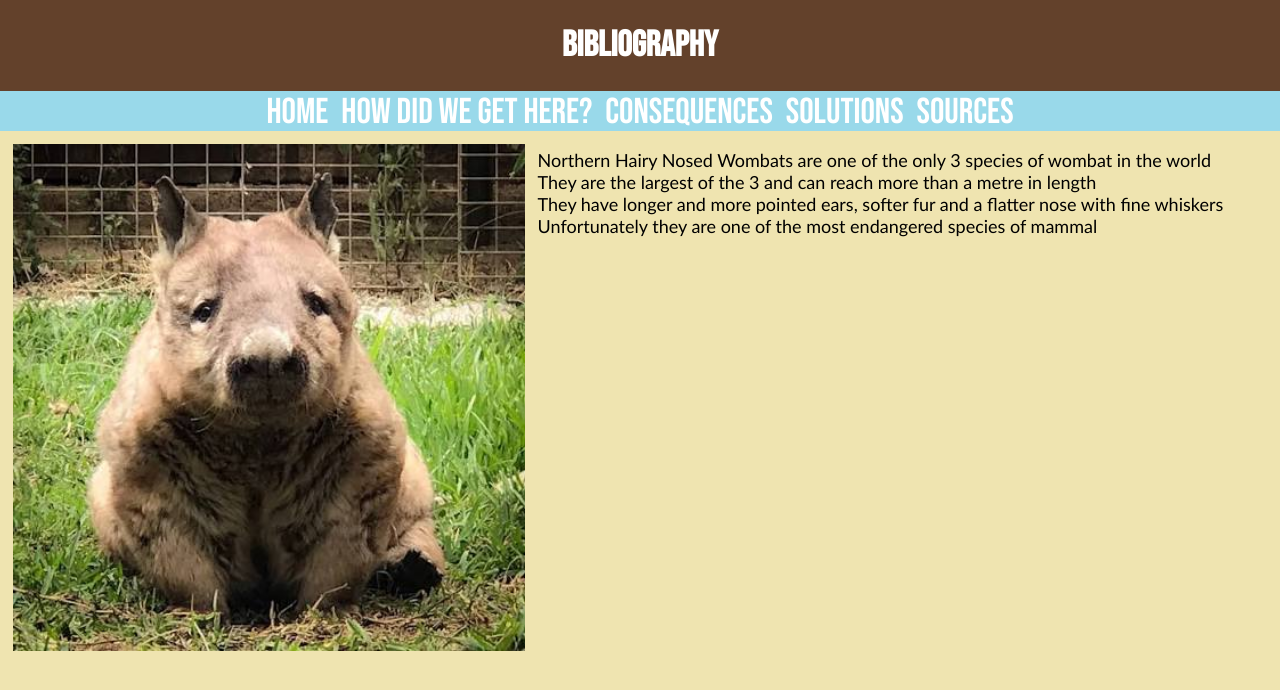
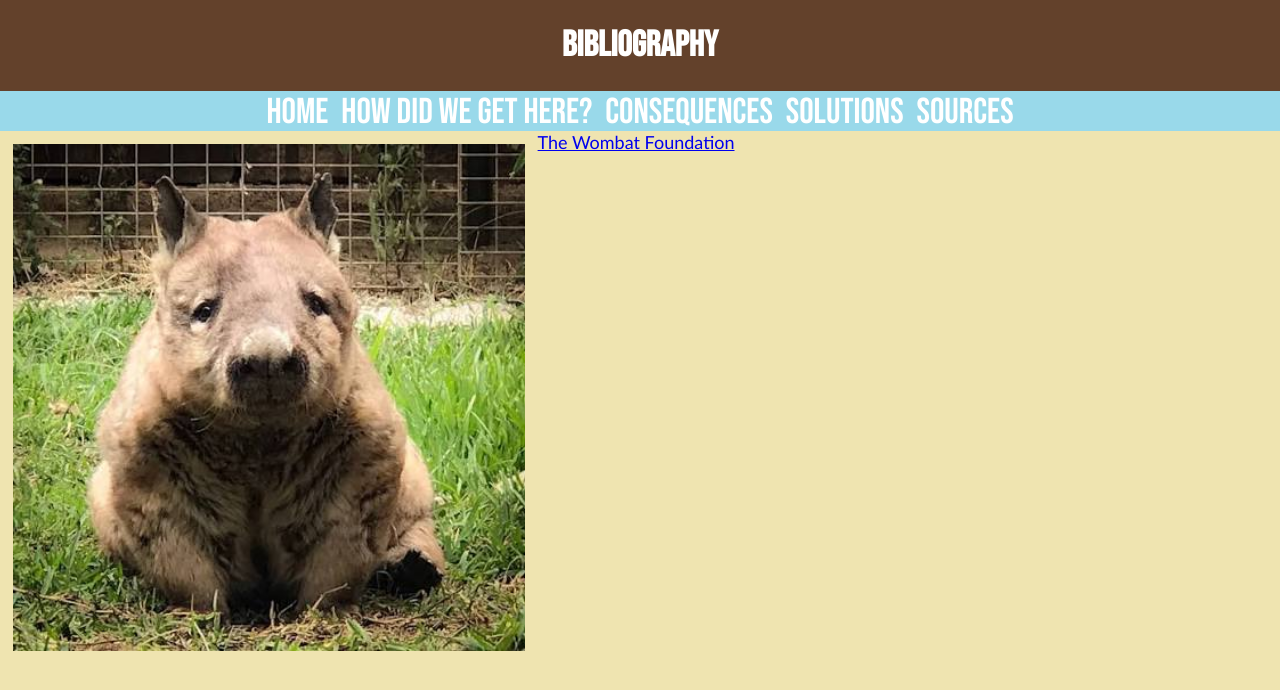
Before and after one commit to EvgenyEsin383/EvgenyEsin383-EvgenyEsin383.github.io, a plain HTML site: page docs/bibliography.html in a window 1280 px wide. Drawn offline with Linux system fonts and the light colour scheme; a web font is replaced by a local one.

Commit message:
Update bibliography.html
biblio exp

```diff
--- a/docs/bibliography.html
+++ b/docs/bibliography.html
@@ -33,12 +33,7 @@
             </nav>
         </header>
         <img class="leftimage" src="images/sitting.jpg">
-        <p>
-            Northern Hairy Nosed Wombats are one of the only 3 species of wombat in the world <br>
-            They are the largest of the 3 and can reach more than a metre in length <br>
-            They have longer and more pointed ears, softer fur and a flatter nose with fine whiskers<br>
-            Unfortunately they are one of the most endangered species of mammal
-        </p>
+        <a href="https://www.wombatfoundation.com.au/">The Wombat Foundation</a>
 
     </body>
 </html>
```
